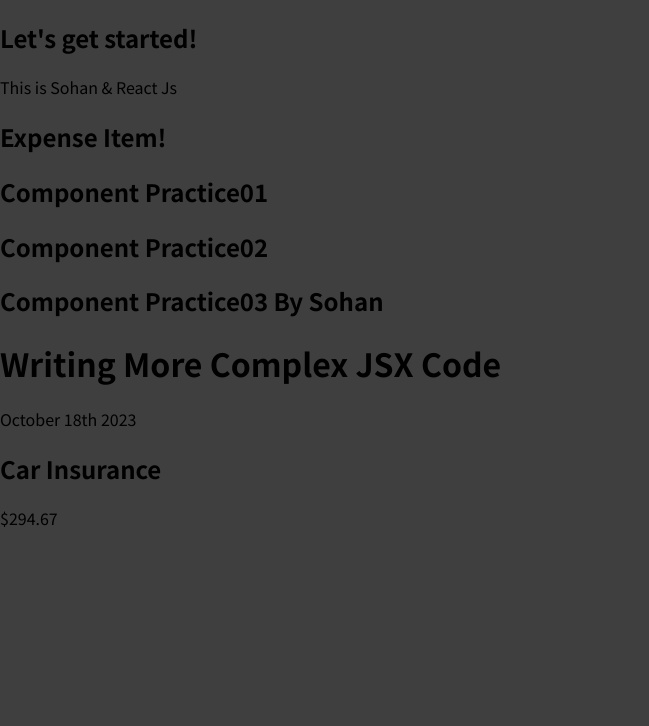
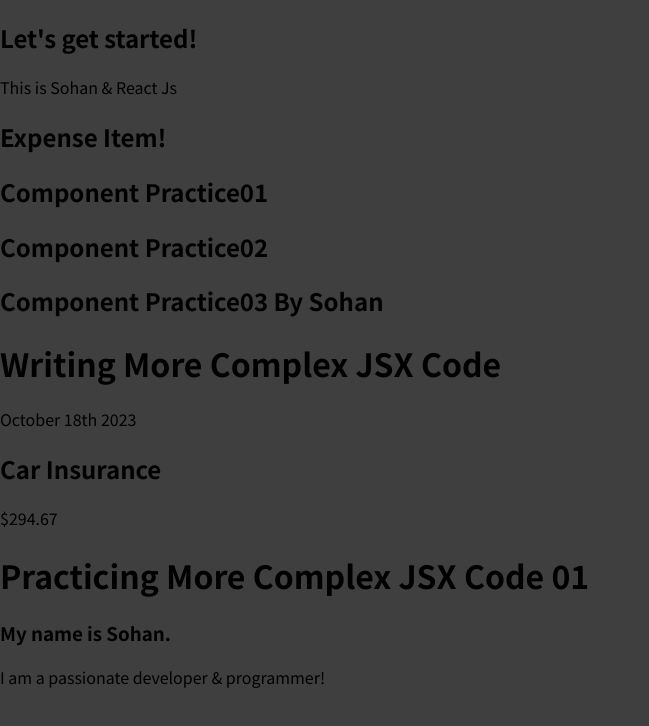
Before and after one commit to ProgrammerSohan/React-JS-Of-Sohan, a JavaScript app in the folder s4/practice-s4/: page / in a window 1280 px wide. Shown: the top 726 px of the page, without its empty margins (0-649 px from the left). Built offline with nearby package versions, Linux system fonts and the light colour scheme.

Commit message:
a)more complex jsx code practice01

```diff
--- a/s4/practice-s4/src/App.js
+++ b/s4/practice-s4/src/App.js
@@ -4,6 +4,7 @@ import PracticeComp1 from "./components/PracticeComp1";
 import PracticeComp2 from "./components/PracticeComp2";
 import PracticeComp3 from "./components/PracticeComp3";
 import ComplexJsx from "./components/ComplexJsx";
+import ComplexJsx2 from "./components/ComplexJsx2";
 
 function App() {
   document.getElementById('root')
@@ -16,6 +17,7 @@ function App() {
       <PracticeComp2></PracticeComp2>
       <PracticeComp3> </PracticeComp3>
       <ComplexJsx></ComplexJsx>
+      <ComplexJsx2></ComplexJsx2>
     </div>
   );
 }
--- /dev/null
+++ b/s4/practice-s4/src/components/ComplexJsx2.js
@@ -0,0 +1,10 @@
+function ComplexJsx2(){
+    return (
+        <div>
+            <h1> Practicing More Complex JSX Code 01</h1>
+                <h3> My name is Sohan. </h3>
+                <p> I am a passionate developer & programmer!</p>
+        </div>
+            );
+}
+export default ComplexJsx2;
```
